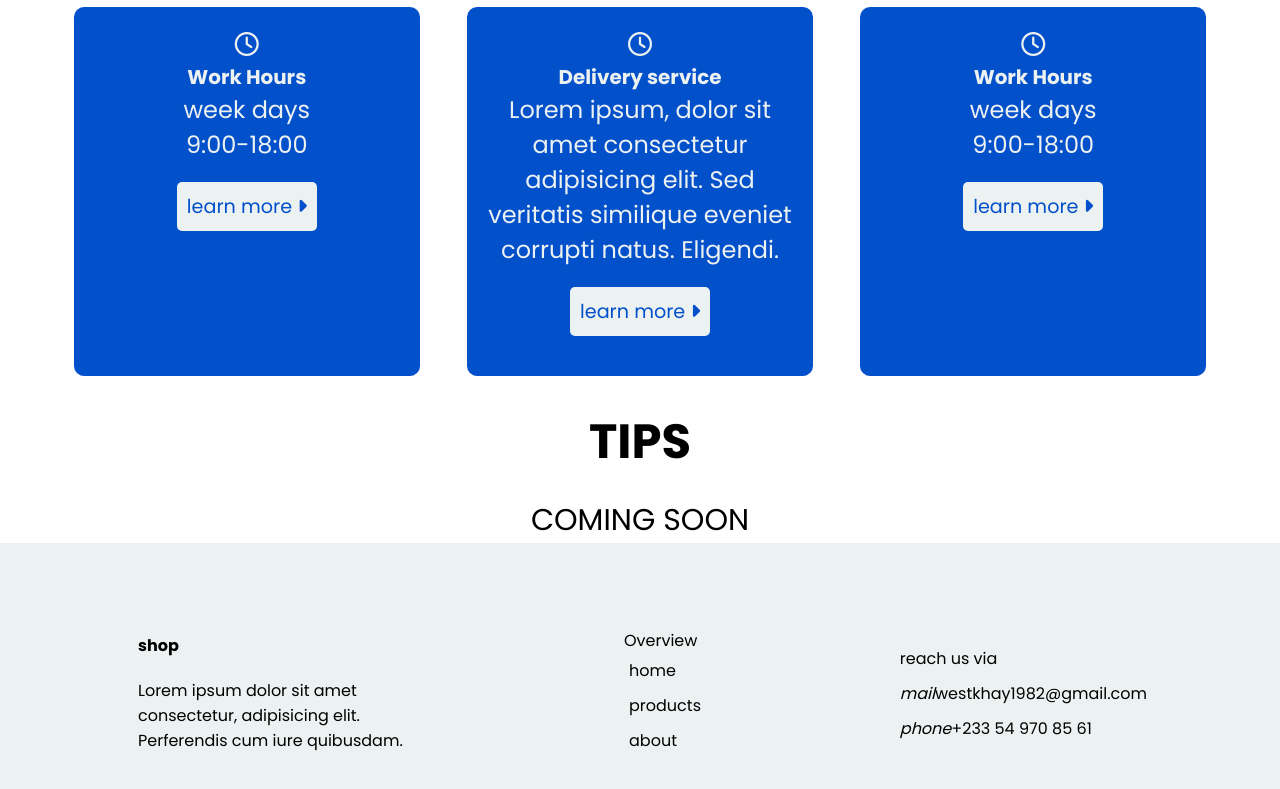
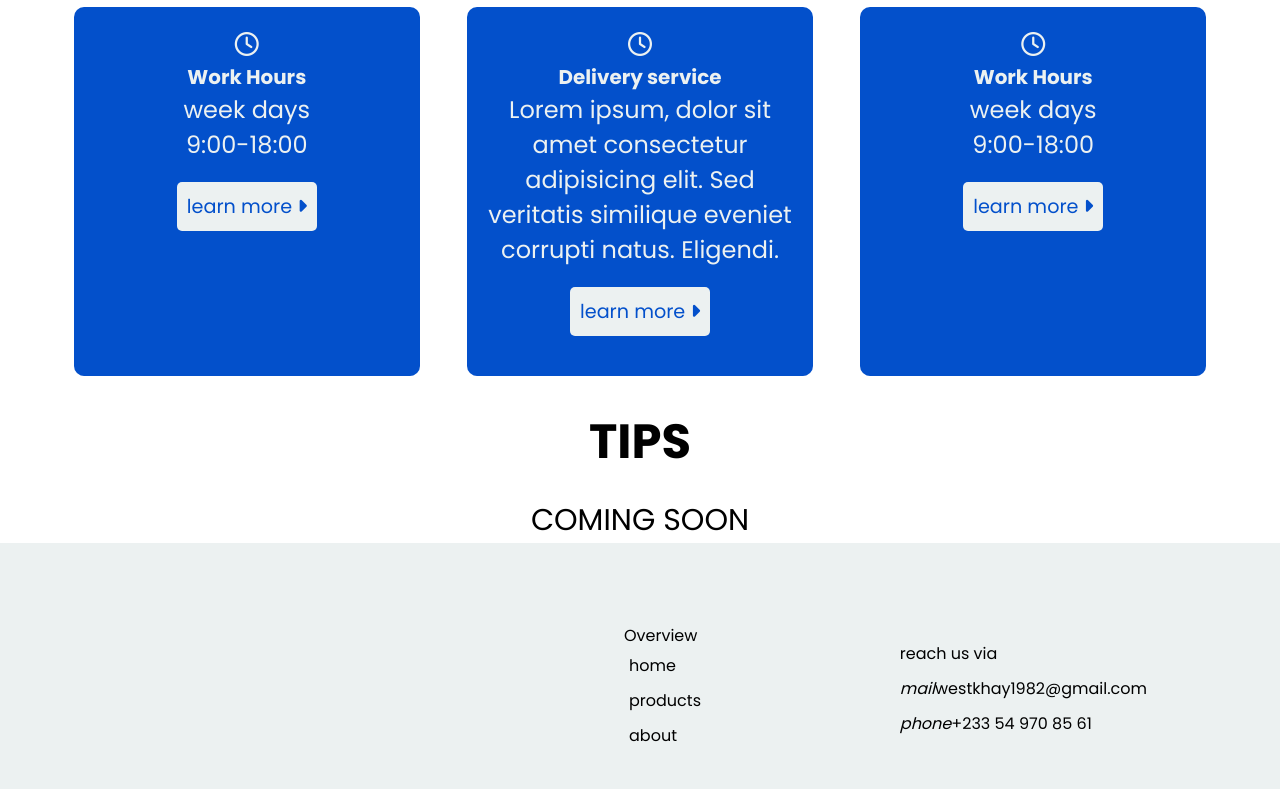
Before and after one commit to westkhay1982/wesleyline, a plain HTML site: page index.html in a window 1280 px wide. Shown: the part 896-1685 px from the top of the page. Drawn offline with Linux system fonts and the light colour scheme; some icons are missing.

Commit message:
Update index.html

```diff
--- a/index.html
+++ b/index.html
@@ -137,15 +137,6 @@
     <footer>
         <ul class="footer-house">
             <li class="house-captain">
-                <ul>
-                    <li>
-                        <h4>shop</h4>
-                    </li>
-                    <li>
-                        <p>Lorem ipsum dolor sit amet consectetur, adipisicing elit. Perferendis cum iure quibusdam.</p>
-                    </li>
-                </ul>
-            </li>
             <li class="house-captain-2">
                 Overview
                 <ul>
```
